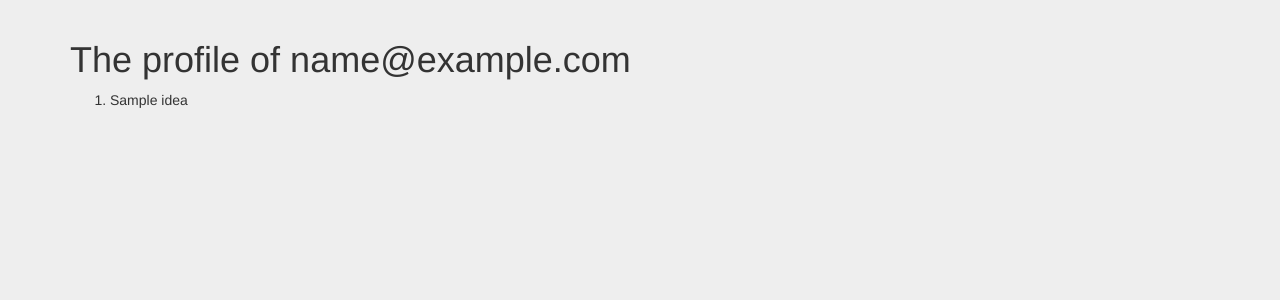
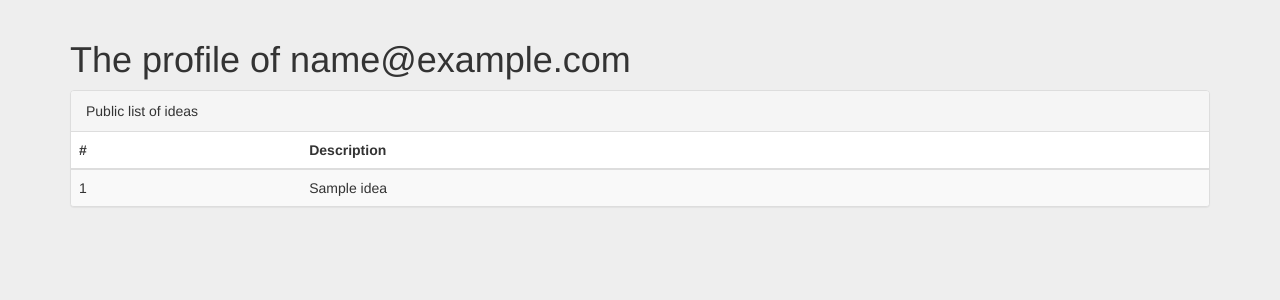
Before and after one commit to eleweek/idea-note-taking-app, a Flask app: a page that uses templates/ideas.html in a window 1280 px wide. Shown: the part 52-352 px from the top of the page. Run offline with Flask 2, Linux system fonts and the light colour scheme; tables that the repository leaves empty hold one stand-in row (values such as "Sample post"); some libraries are stand-ins or nearby versions.

Commit message:
Nice table

```diff
--- a/templates/ideas.html
+++ b/templates/ideas.html
@@ -10,14 +10,25 @@
     {% else %}
         <h1> The profile of {{user_email}} </h1>
     {% endif %}
-    <p>
-        <ol>
-          {% for idea in list_of_ideas %}
-          <li>{{idea.idea_name}}</ li>
-          {% else %}
-          <li> No ideas yet! </li>
-          {% endfor %}
-        </ol>
-    <p>
+    <div class="panel panel-default">
+        <div class="panel-heading">Public list of ideas</div>
+        {% if list_of_ideas.count() %}
+            <table class="table table-striped">
+                <thead>
+                    <tr>
+                        <th>#</th>
+                        <th> Description</th>
+                    </tr>
+                </thead>
+                <tbody>
+                  {% for idea in list_of_ideas %}
+                      <tr><td>{{loop.index}}</td><td>{{idea.idea_name}}</td></tr>
+                  {% endfor %}
+                </tbody>
+            </table>
+        {% else %}
+          <p>No ideas yet</p>
+        {% endif %}
+    </div>
   </div>
 {% endblock %}
```
